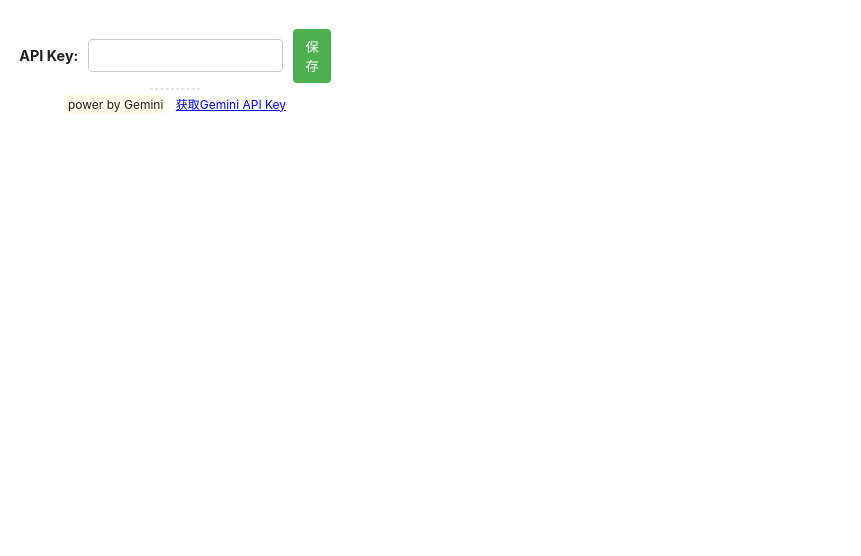
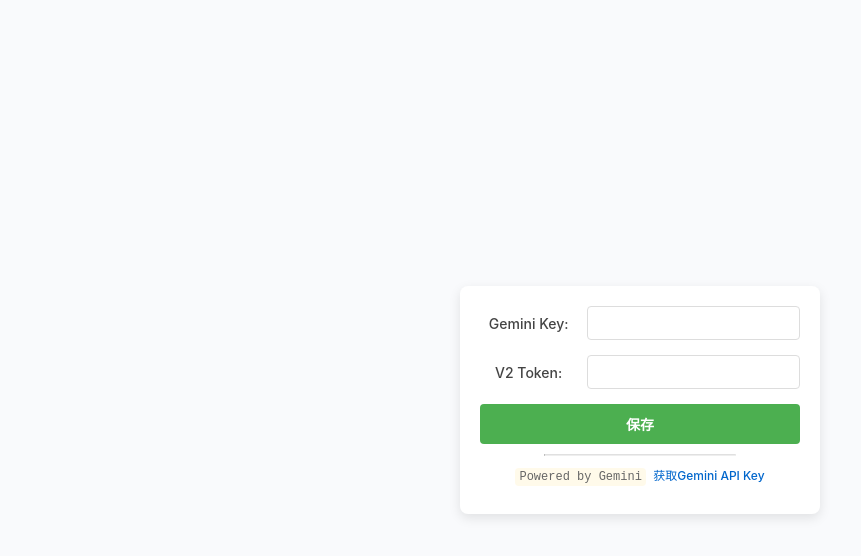
Before and after one commit to freesme/v2-tldr, a website built with webpack: page public/popup.html in a window 1280 px wide. Shown: the whole page, without its empty margins (0-861 px from the left). Built offline with nearby package versions, Linux system fonts and the light colour scheme; some packages are replaced by stand-ins of ours; files whose address does not match are found by name.

Commit message:
fix self token disclosure,add V2 Token input

```diff
--- a/public/popup.html
+++ b/public/popup.html
@@ -8,18 +8,24 @@
 <body>
 <div class="app">
   <form id="appkey-form">
-        <label for="apikey">API Key:</label>
-        <input type="text" id="apikey" />
+    <div class="form-group">
+      <label for="apikey">Gemini Key:</label>
+      <input type="text" id="apikey" name="apikey" required>
+    </div>
+    <div class="form-group">
+      <label for="v2token">V2 Token:</label>
+      <input type="text" id="v2token" name="v2token" required>
+    </div>
+    <div class="button-group">
       <button type="button" id="save">保存</button>
+    </div>
   </form>
+
   <hr class="divider" />
   <p class="subtitle">
-        <code>power by Gemini</code>
-        <a
-          class="apiKeyUrl"
-          href="https://aistudio.google.com/app/apikey?hl=zh-cn"
-          >获取Gemini API Key</a
-        >
+    <code>Powered by Gemini</code>
+    <a class="apiKeyUrl" href="https://aistudio.google.com/app/apikey?hl=zh-cn">获取Gemini
+      API Key</a>
   </p>
   <div id="status"></div>
 </div>
--- a/src/popup.css
+++ b/src/popup.css
@@ -1,4 +1,4 @@
-/* normalize css starts here */
+/* Normalize CSS */
 *,
 *::before,
 *::after {
@@ -6,107 +6,133 @@
   padding: 0;
   box-sizing: border-box;
 }
-/* normalize css ends here */
 
-html {
-  font-family: -apple-system, BlinkMacSystemFont, Segoe UI, Helvetica, Arial,
-    sans-serif;
-  color: #222;
-}
-
-body {
-  width: 350px;
-  height: 150px;
+/* Basic styling */
+html, body {
+  font-family: -apple-system, BlinkMacSystemFont, Segoe UI, Helvetica, Arial, sans-serif;
+  color: #333;
+  display: flex;
+  justify-content: center;
+  align-items: center;
+  height: 100vh;
+  width: 100%;
+  background-color: #f9fafc;
+  margin: 0;
 }
 
 .app {
-  height: 100%;
-  display: flex;
-  align-items: center;
-  justify-content: center;
-  flex-direction: column;
+  width: 100%;
+  max-width: 360px;
+  padding: 20px;
+  background: #ffffff;
+  border-radius: 8px;
+  box-shadow: 0 4px 12px rgba(0, 0, 0, 0.1);
   text-align: center;
-  padding: 20px;
 }
 
-.title {
-  font-size: 18px;
+h2 {
+  font-size: 20px;
   font-weight: 600;
-  margin-bottom: 10px;
+  margin-bottom: 16px;
 }
 
 .subtitle {
   font-size: 12px;
+  color: #666;
 }
 
 code {
   font-size: 12px;
-  font-family: inherit;
   background-color: rgba(254, 237, 185, 0.3);
   padding: 2px 4px;
-  border-radius: 2px;
+  border-radius: 4px;
+  margin-right: 4px;
 }
 
-form {
+.apiKeyUrl {
+  color: #0066cc;
+  text-decoration: none;
+  font-weight: 500;
+}
+
+.apiKeyUrl:hover {
+  text-decoration: underline;
+}
+
+/* Form Styling */
+#appkey-form {
+  display: flex;
+  flex-direction: column;
+  gap: 15px;
+  margin-bottom: 10px;
+}
+
+.form-group {
   display: flex;
   align-items: center;
-  gap: 10px; /* 增加元素之间的间距 */
+  gap: 10px;
 }
 
 label {
-  font-weight: bold;
-  font-size: 0.9em;
-  white-space: nowrap;
+  flex: 1;
+  font-size: 14px;
+  font-weight: 500;
+  color: #444;
 }
 
-input[type='text'] {
-  flex-grow: 1; /* 让输入框尽量扩展 */
+input[type="text"] {
+  flex: 2;
   padding: 8px;
-  border: 1px solid #ccc;
+  border: 1px solid #ddd;
   border-radius: 4px;
-  box-sizing: border-box;
+  font-size: 14px;
+  transition: border-color 0.3s;
+}
+
+input[type="text"]:focus {
+  border-color: #4CAF50;
+  outline: none;
+  box-shadow: 0 0 4px rgba(76, 175, 80, 0.2);
+}
+
+/* Save Button */
+.button-group {
+  display: flex;
+  justify-content: center;
 }
 
 button {
-  padding: 8px 12px;
-  background-color: #4caf50; /* 绿色按钮 */
+  padding: 10px;
+  background-color: #4CAF50;
   color: white;
   border: none;
   border-radius: 4px;
   cursor: pointer;
-  transition: background-color 0.3s;
+  font-size: 14px;
+  font-weight: bold;
+  transition: background-color 0.3s, transform 0.1s;
+  width: 100%;
 }
 
 button:hover {
-  background-color: #45a049; /* 按钮的悬停效果 */
+  background-color: #45a049;
+  transform: scale(1.03);
 }
 
-#status {
-  color: green;
-  font-size: 0.9em;
-}
-
-.button:focus {
+button:focus {
   outline: none;
 }
 
-.button:hover {
-  transform: scale(1.1);
+/* Divider */
+.divider {
+  margin: 10px auto;
+  width: 60%;
+  border-top: 1px solid #e0e0e0;
 }
 
-.divider {
-  margin: 5px auto 5px;
-  width: 50px;
-  border: 0.5px dashed #000;
-  opacity: 0.1;
+/* Status Message */
+#status {
+  color: #4CAF50;
+  font-size: 12px;
+  margin-top: 10px;
 }
-
-.apiKeyUrl {
-  margin-left: 5px;
-}
-
-#status {
-  height: 10px;
-  color: green;
-  font-size: 0.9em;
-}
--- a/src/popup.js
+++ b/src/popup.js
@@ -2,64 +2,26 @@
 
 import './popup.css';
 
-(function () {
-  // We will make use of Storage API to get and store `count` value
-  // More information on Storage API can we found at
-  // https://developer.chrome.com/extensions/storage
-
-  // To get storage access, we have to mention it in `permissions` property of manifest.json file
-  // More information on Permissions can we found at
-  // https://developer.chrome.com/extensions/declare_permissions
 document.addEventListener('DOMContentLoaded', () => {
   const apikeyInput = document.getElementById('apikey');
+  const v2tokenInput = document.getElementById('v2token');
   const saveButton = document.getElementById('save');
   const statusDiv = document.getElementById('status');
 
-    // 从存储中恢复 Apikey
-    chrome.storage.sync.get(['apikey'], (result) => {
-      if (result.apikey) {
-        apikeyInput.value = result.apikey;
-      }
+  // 從存儲中恢復 Apikey 和 V2 Token
+  chrome.storage.sync.get(['apikey', 'v2token'], (result) => {
+    if (result.apikey) apikeyInput.value = result.apikey;
+    if (result.v2token) v2tokenInput.value = result.v2token;
   });
 
-    // 保存 Apikey 到存储
+  // 保存 Apikey 和 V2 Token 到存儲
   saveButton.addEventListener('click', () => {
     const apikey = apikeyInput.value.trim();
-      chrome.storage.sync.set({ apikey }, () => {
-        statusDiv.textContent = 'Apikey 已保存！';
-        setTimeout(() => {
-          statusDiv.textContent = '';
-        }, 2000);
+    const v2token = v2tokenInput.value.trim();
+
+    chrome.storage.sync.set({ apikey, v2token }, () => {
+      statusDiv.textContent = 'API Key 和 V2 Token 已保存！';
+      setTimeout(() => (statusDiv.textContent = ''), 2000);
     });
   });
 });
-
-  // function restoreCounter() {
-  //   // Restore count value
-  //   counterStorage.get((count) => {
-  //     if (typeof count === 'undefined') {
-  //       // Set counter value as 0
-  //       counterStorage.set(0, () => {
-  //         setupCounter(0);
-  //       });
-  //     } else {
-  //       setupCounter(count);
-  //     }
-  //   });
-  // }
-  //
-  // document.addEventListener('DOMContentLoaded', restoreCounter);
-  //
-  // // Communicate with background file by sending a message
-  // chrome.runtime.sendMessage(
-  //   {
-  //     type: 'GREETINGS',
-  //     payload: {
-  //       message: 'Hello, my name is Pop. I am from Popup.',
-  //     },
-  //   },
-  //   (response) => {
-  //     console.log(response.message);
-  //   }
-  // );
-})();
```
Also changed, not shown: src/background.js (+26 -24 lines). Lines whose indentation alone changed are shown as unchanged.
